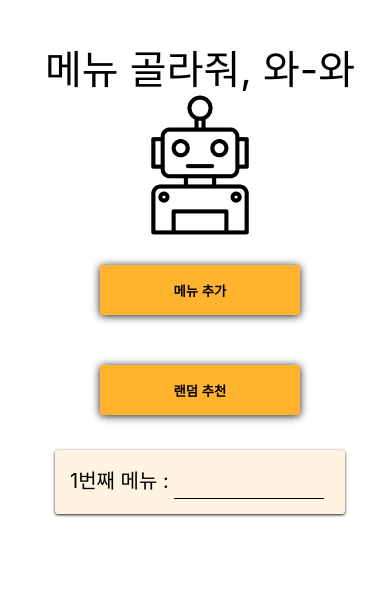
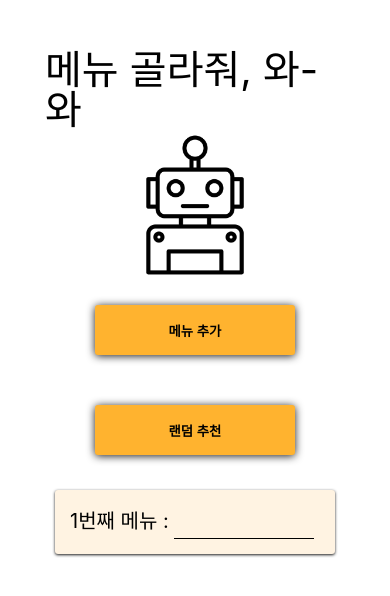
Before and after one commit to imironjin/choose-menu-waa-waa, a React (Vite) app: page / in a window 390 px wide. Shown: the top 596 px of the page. Built offline with nearby package versions, Linux system fonts and the light colour scheme; no server answers; a web font is replaced by a local one.

Commit message:
[fix] mobile layout - 모바일 레이아웃 수정 - layout, menu input width 수정

```diff
--- a/src/components/layout/Layout.tsx
+++ b/src/components/layout/Layout.tsx
@@ -14,7 +14,7 @@ const StLayout = styled.div`
   margin: ${rem(50)} auto 0 auto;
   margin-left: auto;
   margin-right: auto;
-  width: ${rem(400)};
+  width: ${rem(300)};
   @media (min-width: 768px) {
     width: ${rem(600)};
   }
--- a/src/components/menu/AddMenu.tsx
+++ b/src/components/menu/AddMenu.tsx
@@ -20,7 +20,7 @@ const StForm = styled.form`
 `;
 
 const StUl = styled.ul`
-  width: ${rem(310)};
+  width: ${rem(300)};
   @media (min-width: 768px) {
     width: ${rem(400)};
   }
@@ -48,7 +48,7 @@ const StInput = styled.input`
   border: none;
   border-bottom: 1px solid;
   outline: none;
-  width: ${rem(150)};
+  width: ${rem(140)};
   @media (min-width: 768px) {
     font-size: ${rem(25)};
     width: ${rem(200)};
```
